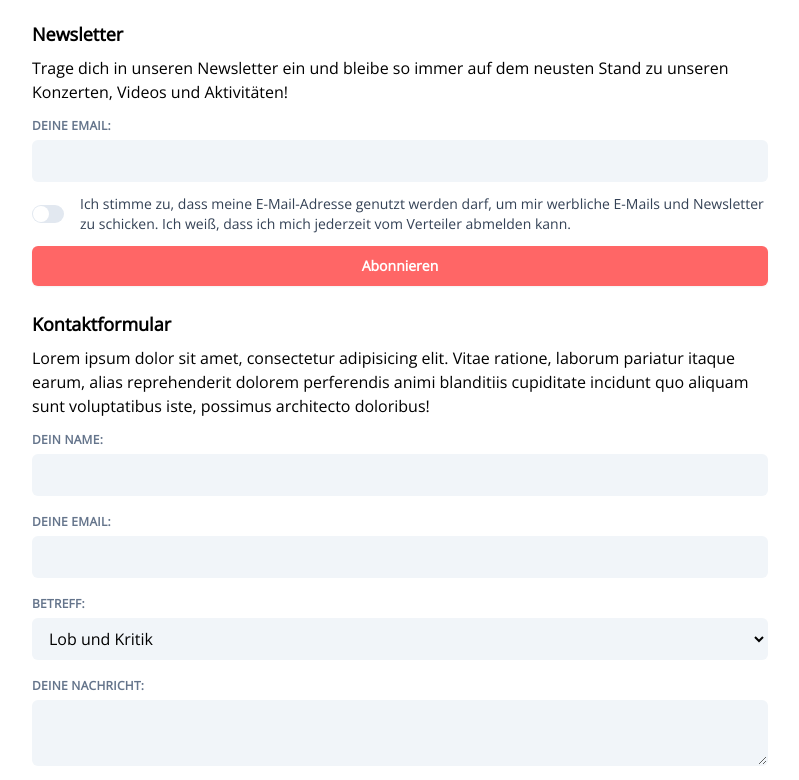
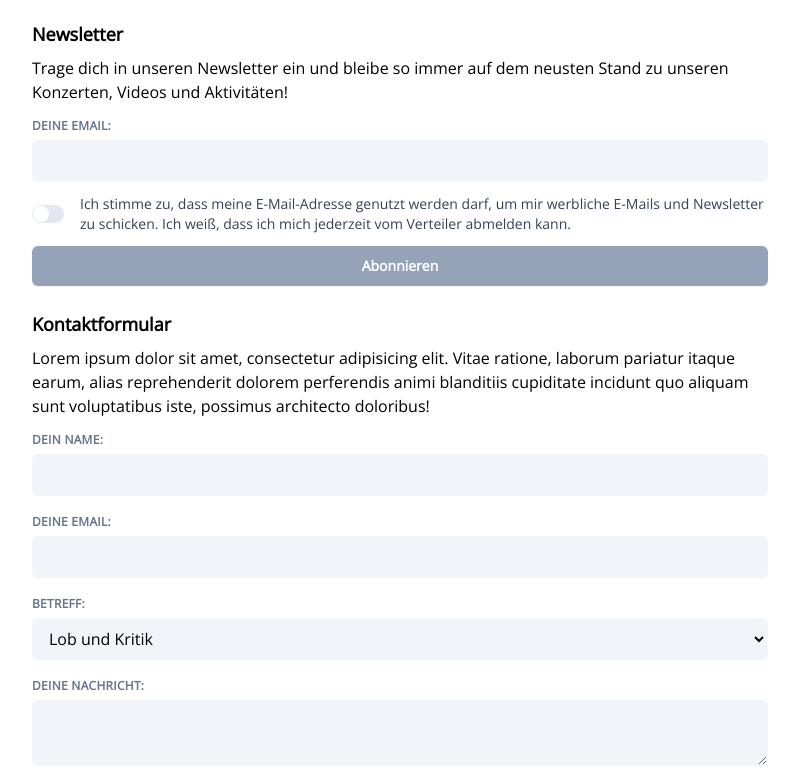
Before and after one commit to martinst01/popchor-koeln, a SvelteKit app: page / in a window 1280 px wide. Shown: the part 1532-2312 px from the top of the page, without its empty margins (240-1039 px from the left). Built offline with nearby package versions, Linux system fonts and the light colour scheme.

Commit message:
feat: implement forms

```diff
--- /dev/null
+++ b/src/lib/types.ts
@@ -0,0 +1 @@
+export type FormStatus = 'ready' | 'loading' | 'success' | 'error';
--- a/src/routes/(index)/ContactForm.svelte
+++ b/src/routes/(index)/ContactForm.svelte
@@ -1,7 +1,29 @@
 <script lang="ts">
+    import type { FormStatus } from '$lib/types';
     import Checkbox from './Checkbox.svelte';
+    import SubmitButton from './SubmitButton.svelte';
 
     export let classes: string;
+
+    let name: string;
+    let email: string;
+    let subject: string;
+    let message: string;
+    let newsletter = false;
+
+    let status: FormStatus = 'ready';
+
+    const onSubmit = async (e: Event) => {
+        status = 'loading';
+
+        try {
+            await new Promise((resolve) => setTimeout(resolve, 2000));
+
+            status = 'success';
+        } catch (e) {
+            status = 'error';
+        }
+    };
 </script>
 
 <div class="space-y-2 {classes}">
@@ -13,12 +35,13 @@
         possimus architecto doloribus!
     </p>
 
-    <form name="contact" data-netlify="true" class="space-y-3">
+    <form class="space-y-3" on:submit|preventDefault={onSubmit}>
         <label class="block">
             <span class="text-xs font-bold uppercase tracking-wide text-slate-500">Dein Name:</span>
             <input
                 type="text"
                 name="name"
+                bind:value={name}
                 required
                 class="
                     mt-1 block w-full rounded-md border border-transparent bg-slate-100 px-3 py-2 outline-none
@@ -32,6 +55,7 @@
             <input
                 type="email"
                 name="email"
+                bind:value={email}
                 required
                 class="
                     mt-1 block w-full rounded-md border border-transparent bg-slate-100 px-3 py-2 outline-none
@@ -48,6 +72,7 @@
                     mt-1 block w-full rounded-md border border-transparent bg-slate-100 px-3 py-2 outline-none
                     focus:border-slate-500 focus:bg-white
                 "
+                bind:value={subject}
             >
                 <option value="Lob und Kritik">Lob und Kritik</option>
                 <option value="Mitsingen">Mitsingen</option>
@@ -60,6 +85,7 @@
             <span class="text-xs font-bold uppercase tracking-wide text-slate-500">Deine Nachricht:</span>
             <textarea
                 name="message"
+                bind:value={message}
                 class="
                     mt-1 block w-full rounded-md border border-transparent bg-slate-100 px-3 py-2 outline-none
                     focus:border-slate-500 focus:bg-white
@@ -69,7 +95,7 @@
 
         <!-- svelte-ignore a11y-label-has-associated-control -->
         <label class="flex items-center gap-4">
-            <Checkbox screenReaderText="Für Newsletter eintragen" />
+            <Checkbox bind:enabled={newsletter} screenReaderText="Für Newsletter eintragen" />
 
             <span class="text-sm text-slate-700">
                 Ja, bitte trage mich auch in euren Newsletter ein. Ich weiß, dass ich mich jederzeit vom Verteiler
@@ -77,14 +103,6 @@
             </span>
         </label>
 
-        <button
-            type="submit"
-            class="
-                block w-full rounded-md bg-accent px-3.5 py-2.5 text-center text-sm font-semibold text-white shadow-sm
-                hover:bg-red-400 focus-visible:outline focus-visible:outline-2 focus-visible:outline-offset-2 focus-visible:outline-slate-600
-            "
-        >
-            Senden
-        </button>
+        <SubmitButton {status} text="Senden" />
     </form>
 </div>
--- a/src/routes/(index)/NewsletterForm.svelte
+++ b/src/routes/(index)/NewsletterForm.svelte
@@ -1,5 +1,23 @@
 <script lang="ts">
+    import type { FormStatus } from '$lib/types';
     import Checkbox from './Checkbox.svelte';
+    import SubmitButton from './SubmitButton.svelte';
+
+    let email: string;
+    let acceptTerms = false;
+    let status: FormStatus = 'ready';
+
+    const onSubmit = async () => {
+        status = 'loading';
+
+        try {
+            await new Promise((resolve) => setTimeout(resolve, 2000));
+
+            status = 'success';
+        } catch (e) {
+            status = 'error';
+        }
+    };
 </script>
 
 <div class="space-y-2">
@@ -10,12 +28,13 @@
         Aktivitäten!
     </p>
 
-    <form name="newsletter" data-netlify="true" class="space-y-3">
+    <form class="space-y-3" on:submit|preventDefault={onSubmit}>
         <label class="block">
             <span class="text-xs font-bold uppercase tracking-wide text-slate-500">Deine Email:</span>
             <input
                 type="email"
                 name="email"
+                bind:value={email}
                 required
                 class="
                     mt-1 block w-full rounded-md border border-transparent bg-slate-100 px-3 py-2 outline-none
@@ -26,7 +45,7 @@
 
         <!-- svelte-ignore a11y-label-has-associated-control -->
         <label class="flex items-center gap-4">
-            <Checkbox screenReaderText="Für Newsletter eintragen" />
+            <Checkbox bind:enabled={acceptTerms} screenReaderText="Für Newsletter eintragen" />
 
             <span class="text-sm text-slate-700">
                 Ich stimme zu, dass meine E-Mail-Adresse genutzt werden darf, um mir werbliche E-Mails und Newsletter zu
@@ -34,14 +53,6 @@
             </span>
         </label>
 
-        <button
-            type="submit"
-            class="
-                block w-full rounded-md bg-accent px-3.5 py-2.5 text-center text-sm font-semibold text-white shadow-sm
-                hover:bg-red-400 focus-visible:outline focus-visible:outline-2 focus-visible:outline-offset-2 focus-visible:outline-slate-600
-            "
-        >
-            Abonnieren
-        </button>
+        <SubmitButton disabled={!acceptTerms} {status} text="Abonnieren" />
     </form>
 </div>
--- /dev/null
+++ b/src/routes/(index)/SubmitButton.svelte
@@ -0,0 +1,31 @@
+<script lang="ts">
+    import type { FormStatus } from '$lib/types';
+    import { Check, Loader2, MailWarning } from 'lucide-svelte';
+
+    export let status: FormStatus = 'ready';
+    export let disabled = false;
+    export let text: string;
+</script>
+
+<button
+    type="submit"
+    disabled={disabled || status !== 'ready'}
+    class="
+        block w-full rounded-md bg-accent px-3.5 py-2.5 text-center text-sm font-semibold text-white shadow-sm transition-colors duration-100 ease-in-out
+        hover:bg-red-400 focus-visible:outline focus-visible:outline-2 focus-visible:outline-offset-2 focus-visible:outline-slate-600
+        disabled:bg-slate-400
+    "
+    class:disabled:bg-slate-400={status !== 'success' && status !== 'error'}
+    class:disabled:bg-green-500={status === 'success'}
+    class:disabled:bg-red-600={status === 'error'}
+>
+    {#if status === 'loading'}
+        <Loader2 class="mr-1 inline animate-spin" size={16} /> Speichern, bitte warten..
+    {:else if status === 'success'}
+        <Check class="mr-1 inline" size={16} /> {text} war erfolgreich!
+    {:else if status === 'error'}
+        <MailWarning class="mr-1 inline" size={16} /> {text} fehlgeschlagen, bitte versuchen Sie es später erneut.
+    {:else}
+        {text}
+    {/if}
+</button>
```
